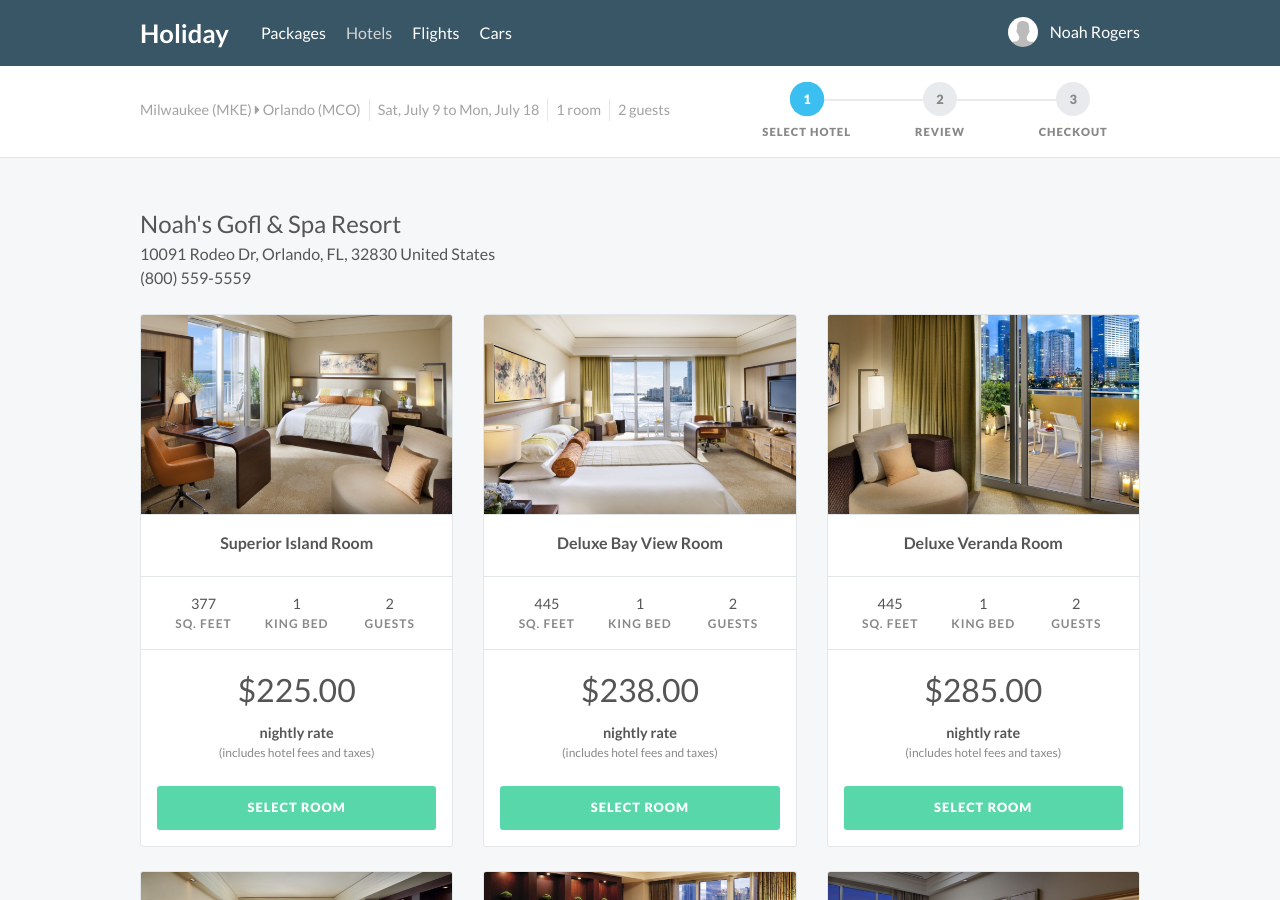
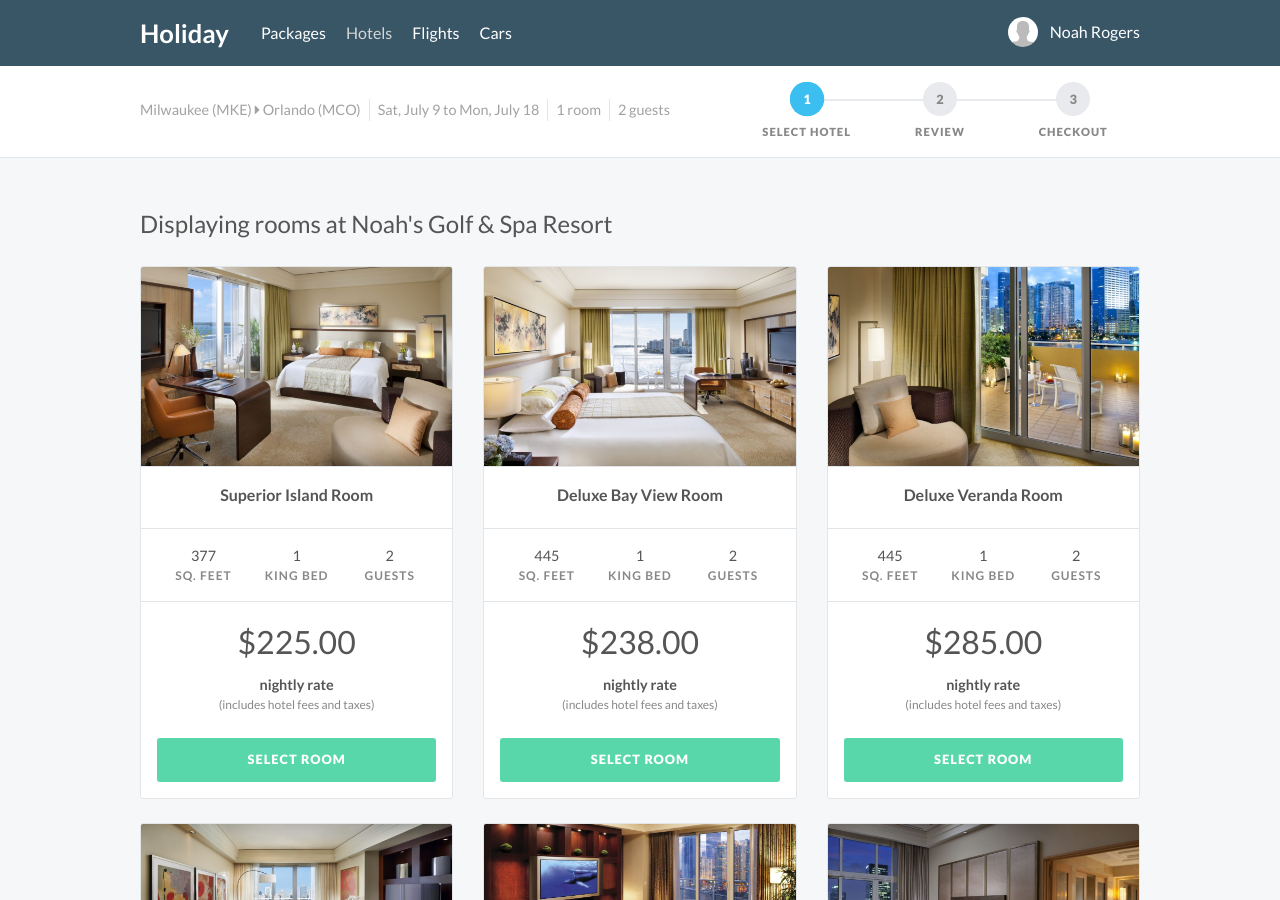
Before and after one commit to Treydor/holiday, a Jekyll site: the page built from _pages/hotels/hotel-room-type.html, in a window 1280 px wide and 900 px high. Built offline with Jekyll 4.4.1, drawn with Linux system fonts in a browser that asks for light colours; nearby versions of some CDN libraries.

Commit message:
Removes address and adds a more descriptive page title

```diff
--- a/_pages/hotels/hotel-room-type.html
+++ b/_pages/hotels/hotel-room-type.html
@@ -10,9 +10,7 @@ group: hotels
 <section class="results">
   <div class="container">
     <div class="section__header">
-      <h2>Noah's Gofl &amp; Spa Resort</h2>
-      <p>10091 Rodeo Dr, Orlando, FL, 32830 United States</p>
-      <p>(800) 559-5559</p>
+      <h2>Displaying rooms at Noah's Golf &amp; Spa Resort</h2>
     </div>
     {% include search/hotels/results-rooms.html %}
   </div>
--- a/_pages/packages/package-room-type.html
+++ b/_pages/packages/package-room-type.html
@@ -10,9 +10,7 @@ group: packages
 <section class="results">
   <div class="container">
     <div class="section__header">
-      <h2>Noah's Golf &amp; Spa Resort</h2>
-      <p>10091 Rodeo Dr, Orlando FL, 32830 United States</p>
-      <p>(800) 800-8000</p>
+      <h2>Displaying rooms at Noah's Golf &amp; Spa Resort</h2>
     </div>
     {% include search/packages/results-rooms.html %}
   </div>
```
